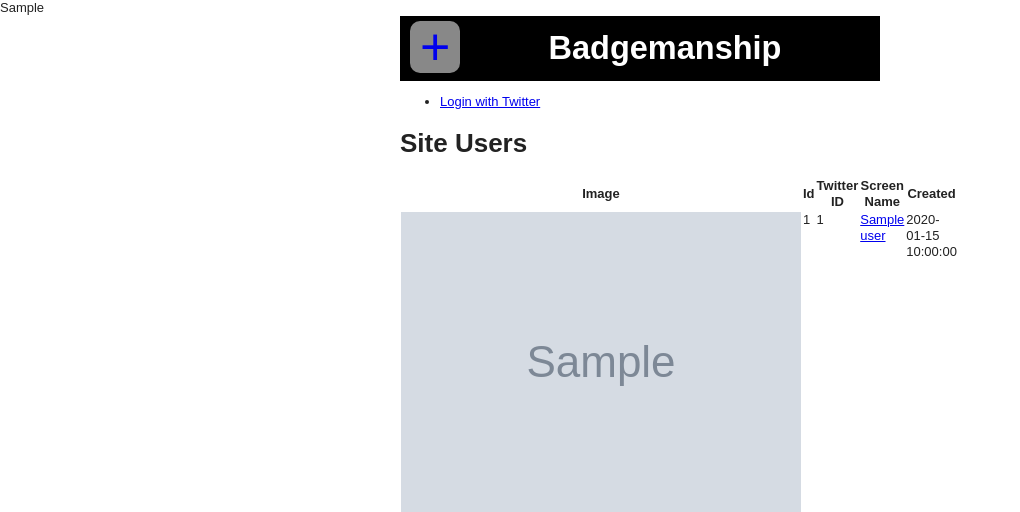
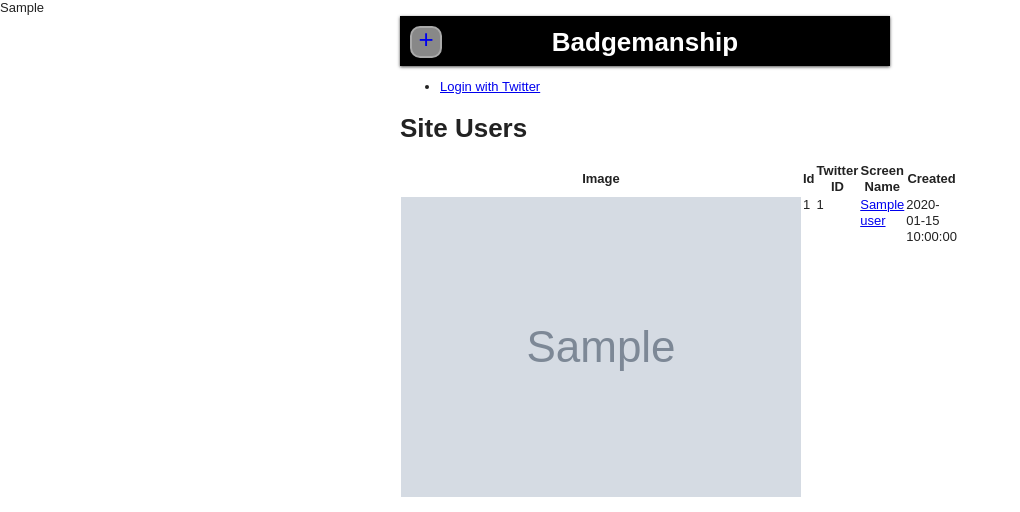
Before and after one commit to bensheldon/badgemanship, a CakePHP app: the page made by app/View/Users/index.ctp in a window 1280 px wide. Shown: the top 512 px of the page, without its empty margins (0-1020 px from the left). Run offline with PHP 8.4 and a stand-in for CakePHP, Linux system fonts and the light colour scheme; the template is opened without the code that fills it: most values are stand-ins (such as "Sample title", 1, 10 or a date in 2020); grey boxes marked "Sample" are stand-in pictures; data that the repository does not hold is empty; some libraries are stand-ins or nearby versions.

Commit message:
Retheming the header

```diff
--- a/app/webroot/css/style.css
+++ b/app/webroot/css/style.css
@@ -1,5 +1,6 @@
 /* @override
-	http://badgemanship.local/css/style.css */
+	http://badgemanship.local/css/style.css
+	http://badgemanship.andafrog.com/css/style.css */
 
 /*
  * HTML5 ✰ Boilerplate
@@ -216,30 +217,44 @@ td { vertical-align: top; }
    ========================================================================== */
 
 header {
+  position: fixed;
+  position: static 9;
+  top: 0;
+  left:  0;
+  min-height: 40px;
+  width: 100%;
+  -webkit-box-shadow: 0 1px 3px rgba(0, 0, 0, 0.7);
+  -moz-box-shadow: 0 1px 3px rgba(0, 0, 0, 0.7);
+  box-shadow: 0 1px 3px rgba(0, 0, 0, 0.7);
+  z-index: 1500;
+  color: #fff;
   background: #000;
   position: relative;
-  height: 55px;
   padding: 5px;
 }
 
 header h1 {
-  margin: 7px 0 0 50px;
+  margin: 5px 0 0 0;
   text-align: center;
-  font-size: 2.5em;
+  font-size: 2em;
   color:  #fff;
 }
 
-header #add-activity {
+header a#add-activity {
   position: absolute;
-  top: 5px;
+  display: block;
+  top: 10px;
   left: 10px;
-  font-size: 4em;;
+  font-size: 2em;
   text-decoration: none;
   display: block;
   background-color: #888;
-  padding:0 10px;
   border-radius: 10px;
-  line-height: 1em;
+  line-height: .9em;
+  height: 28px;
+  width: 28px;
+  text-align: center;
+  border: 2px solid #aaa;
 }
 
 #container {
```
